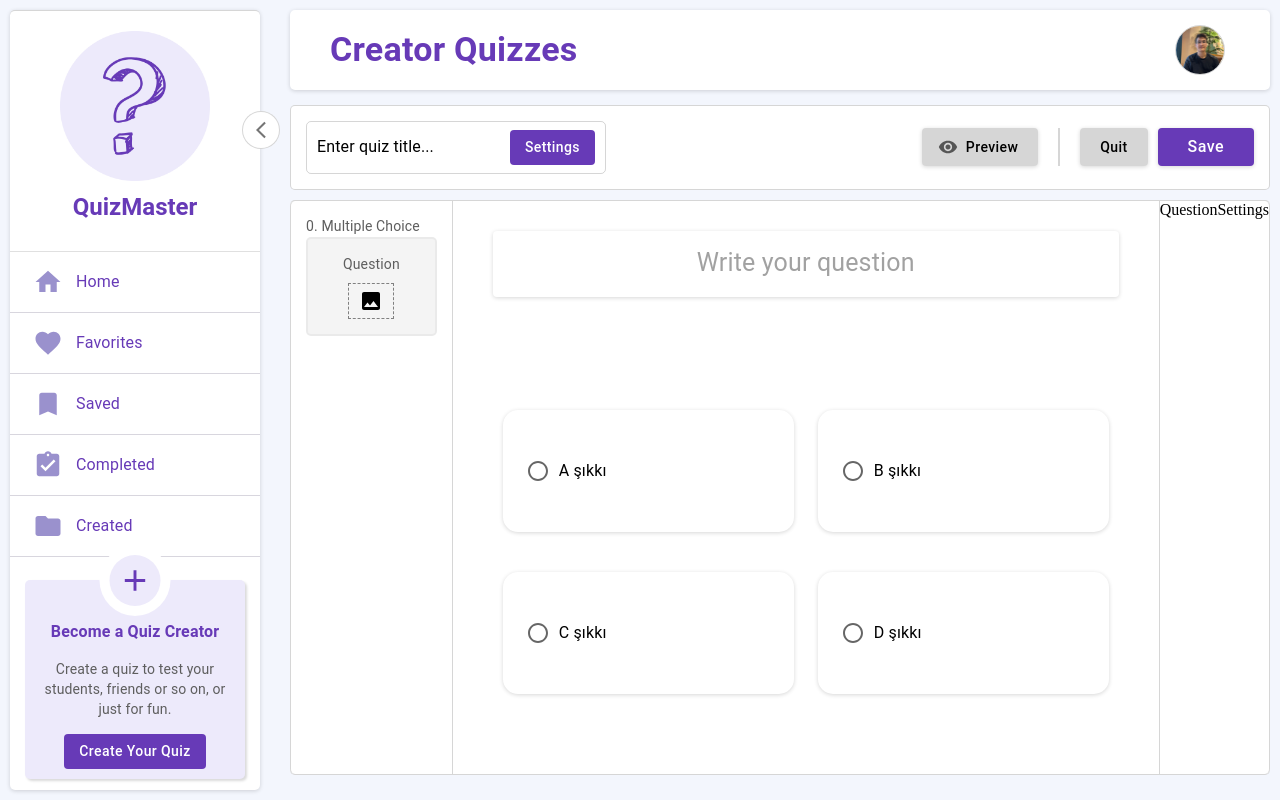
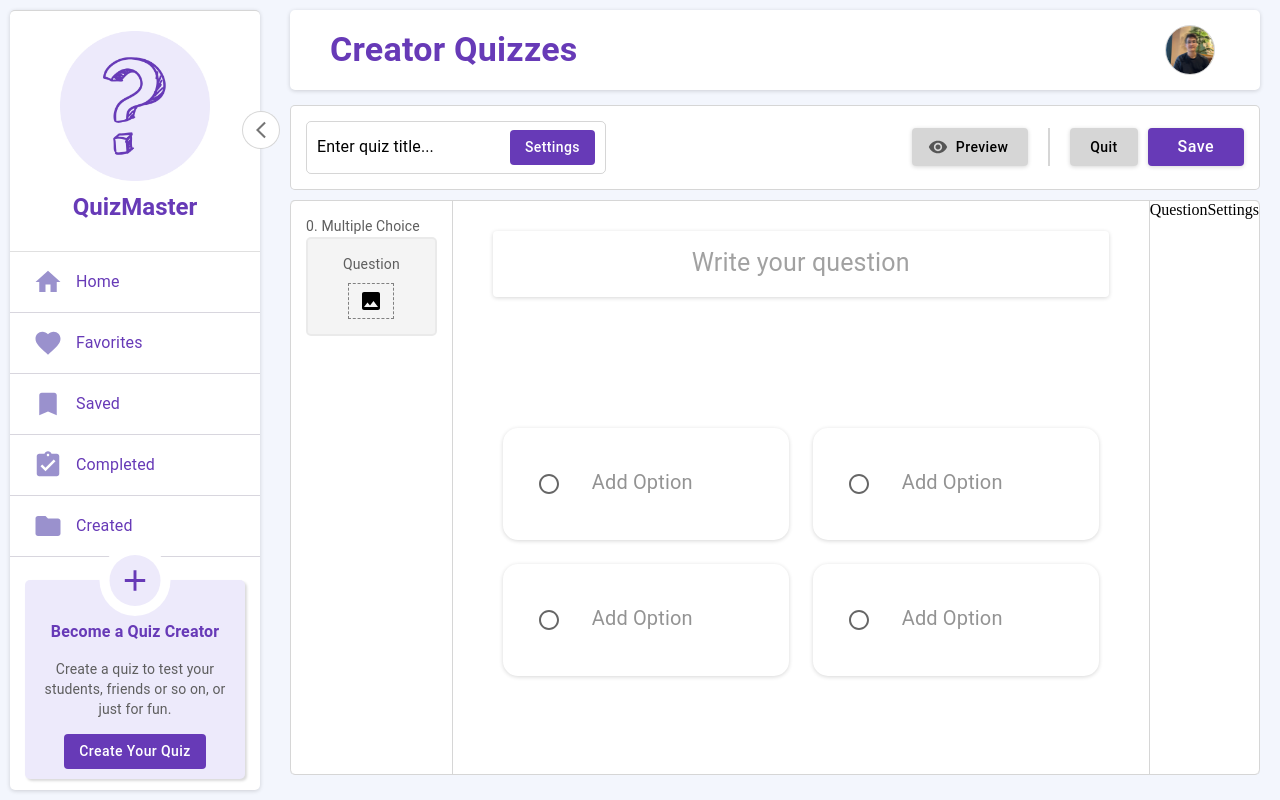
Before and after one commit to GoktugSulun/QuizMaster, a React (Vite) app in the folder frontend/: page /creator/1 in a window 1280 px wide. Built offline with nearby package versions, Linux system fonts and the light colour scheme; sample sign-in values are in the browser's storage.

Commit message:
Manage states for options and questions

```diff
--- a/frontend/src/Components/Question/MultipleChoice.tsx
+++ b/frontend/src/Components/Question/MultipleChoice.tsx
@@ -62,7 +62,6 @@ const MultipleChoice = (props: MultipleChoiceProps) => {
                 $color={color}
                 $fontWeight={fontWeight}
                 cursor={cursor}
-                $readOnly={readOnly}
               >
                 <FormControlLabel
                   value={option.id}
--- a/frontend/src/Components/Question/Style/Question.style.ts
+++ b/frontend/src/Components/Question/Style/Question.style.ts
@@ -18,23 +18,31 @@ type OptionBoxProps = {
    $bgColor: string;
    $color: string;
    $fontWeight: string;
-   $readOnly: boolean;
-   cursor: string;
+   cursor?: string;
+   size?: "small" | "medium" | "large"
 }
 
-export const OptionBox = styled(Box, { shouldForwardProp })<OptionBoxProps>(({ theme, ...props }) => ({
+const optionBoxSizeMap = {
+   small: "25px",
+   medium: "40px 25px",
+   large: "60px 30px"
+}
+
+export const OptionBox = styled(Box, { shouldForwardProp })<OptionBoxProps>(({ theme, size="medium", ...props }) => ({
    background: props.$bgColor,
    width: '100%',
-   padding: '40px 25px',
+   padding: optionBoxSizeMap[size],
    borderRadius: 15,
    boxShadow: 'rgba(0, 0, 0, 0.16) 0px 1px 4px',
-   '& .MuiTypography-root': {
+   '& .MuiTypography-root, & .MuiOutlinedInput-input': {
       color: props.$color,
       fontWeight: props.$fontWeight,
-      cursor: props.$readOnly ? 'initial' : 'cursor',
+   },
+   '& .MuiTypography-root': {
+      cursor: props.cursor || 'initial',
    },
    '& .MuiRadio-root': {
-      cursor: props.$readOnly ? 'initial' : 'cursor',
+      cursor: props.cursor || 'initial',
       '&.Mui-checked': {
          color: props.$color
       }
--- a/frontend/src/Core/Components/Fallback.tsx
+++ b/frontend/src/Core/Components/Fallback.tsx
@@ -5,7 +5,7 @@ import { ComponentProps } from 'react'
 const Fallback = (props: ComponentProps<typeof Loading>) => {
   return (
     <FullSizeLoadingWrapper>
-        <Loading {...props} />
+      <Loading {...props} />
     </FullSizeLoadingWrapper>
   )
 }
--- a/frontend/src/Core/Layout/Layout.ts
+++ b/frontend/src/Core/Layout/Layout.ts
@@ -11,13 +11,13 @@ export const FullSizeLoadingWrapper = styled('div')({
 
 export const MainWrapper = styled('div')({
    display: 'flex',
-   padding: 10,
+   padding: '10px 20px 10px 10px',
    gap: 30
 });
 
 export const PageWrapper = styled('div')({
    flex: 1,
-   padding: '30px 15px'
+   padding: '30px 15px',
 });
 
 export const ContentWrapper = styled('div')({
--- a/frontend/src/Core/Routes/ProtectedRoute.tsx
+++ b/frontend/src/Core/Routes/ProtectedRoute.tsx
@@ -1,6 +1,6 @@
 import { Suspense } from 'react';
 import { Navigate, Outlet } from 'react-router-dom';
-import { Fallback } from '../Components';
+import { Fallback, Loading } from '../Components';
 import { Header } from '@/Components/Header';
 import { Sidebar } from '@/Components/Sidebar';
 import { ContentWrapper, MainWrapper } from '../Layout';
@@ -36,7 +36,7 @@ const ProtectedRoute = (props: ProtectedRouteProps) => {
       <Sidebar />
       <ContentWrapper>
         <Header is404={is404} />
-        <Suspense fallback={<Fallback size={80} />}>
+        <Suspense fallback={<Loading size={80} />}>
           <Outlet />
         </Suspense>
       </ContentWrapper>
--- a/frontend/src/Pages/Creator/Components/Question/Components/MultipleChoice.tsx
+++ b/frontend/src/Pages/Creator/Components/Question/Components/MultipleChoice.tsx
@@ -1,43 +1,85 @@
 import * as QuestionStyle from "@/Components/Question/Style/Question.style";
-import { type Option } from "@/Pages/Quiz/Models/Quiz.model";
-import { FormControlLabel, Grid, Radio } from "@mui/material";
+import { useAppSelector } from "@/Core/Hooks";
+import { TextInput } from "@/Core/Inputs";
+import { type OptionType } from "@/Pages/Creator/Model/Creator.model";
+import { Grid, Radio, alpha, useTheme } from "@mui/material";
+import { useFormContext, useWatch } from "react-hook-form";
 
-type MultipleChoiceProps = {
-   options: Option[]
-}
+const MultipleChoice = () => {
+   const theme = useTheme();
+   const form = useFormContext();
+   const { index } = useAppSelector((state) => state.Creator.activeSlide);
 
-const MultipleChoice = (props: MultipleChoiceProps) => {
-   const { options } = props;
+   const options: OptionType[] = useWatch({ control: form.control, name: `questions.${index}.options` });
+
+   const setCorrectOption = (optionIndex: number) => {
+      const newOptionValues = options.map((option, index) => ({ ...option, isCorrect: index === optionIndex ? !option.isCorrect : false }));
+      form.setValue(`questions.${index}.options`, newOptionValues);
+   };
 
    return (
       <Grid
          container
-         rowSpacing={{ xs: 2, md: 5 }}
-         columnSpacing={3}
+         spacing={3}
       >
          {
-            options.map((option) => (
+            options.map((option, optionIndex) => {
+               const isCorrect = option.isCorrect;
+               const isAnyOneSelect = options.some((option) => option.isCorrect);
+               const bgColor = (() => {
+                  if (!isAnyOneSelect) { return 'initial'; }
+                  if (isCorrect) { return alpha(theme.palette.success.light, 0.3); }
+                  return alpha(theme.palette.error.light, 0.3);
+               })();
+               const color = (() => {
+                  if (!isAnyOneSelect) { return 'initial'; }
+                  if (isCorrect) { return alpha(theme.palette.success.main, 1); }
+                  return alpha(theme.palette.error.main, 1);
+               })();
+               const fontWeight = !isAnyOneSelect ? 'initial' : 'bold';
+               console.log(fontWeight, ' fon');
+               console.log(isAnyOneSelect, ' isAnyOneSelected');
+
+
+               return (
                   <Grid
-                  key={option.id}
+                     key={optionIndex}
                      item
                      xs={12}
                      lg={6}
                   >
-                  <QuestionStyle.OptionBox>
-                     <FormControlLabel
-                        value={option.id}
-                        label={option.name}
-                        control={
+                     <QuestionStyle.OptionBox
+                        $bgColor={bgColor}
+                        $color={color}
+                        $fontWeight={fontWeight}
+                        display="flex"
+                        alignItems="center"
+                        cursor="pointer"
+                        gap={1}
+                        size="small"
+                        height="100%"
+                     >
                         <Radio
-                           checked={false}
-                           {...('onClick' in props ? { onClick: () => props.onClick(option) } : {})}
-                           value={option.id}
+                           checked={option.isCorrect}
+                           value={option.isCorrect}
+                           onClick={() => setCorrectOption(optionIndex)}
                         />
-                        }
+                        <TextInput
+                           fullWidth
+                           control={form.control}
+                           name={`questions.${index}.options.${optionIndex}.name`}
+                           placeholder="Add Option"
+                           multiline
+                           shrink
+                           inputProps={{ maxLength: 75, style: { fontSize: 20, lineHeight: 1.3 } }}
+                           sx={{
+                              '& .MuiOutlinedInput-notchedOutline': { border: "none" }
+                           }}
                         />
                      </QuestionStyle.OptionBox>
                   </Grid>
-            ))
+               )
+            })
          }
       </Grid>
    )
--- a/frontend/src/Pages/Creator/Components/Question/Components/Options.tsx
+++ b/frontend/src/Pages/Creator/Components/Question/Components/Options.tsx
@@ -2,6 +2,7 @@ import { Stack } from "@mui/material"
 import MultipleChoice from "./MultipleChoice"
 
 const Options = () => {
+
   return (
     <Stack
       flex={1}
@@ -9,14 +10,7 @@ const Options = () => {
       justifyContent="center"
       padding="0 50px"
     >
-      <MultipleChoice
-        options={[
-          { id: 1, name: 'A şıkkı', isCorrect: true },
-          { id: 2, name: 'B şıkkı', isCorrect: false },
-          { id: 3, name: 'C şıkkı', isCorrect: false },
-          { id: 4, name: 'D şıkkı', isCorrect: false },
-        ]}
-      />
+      <MultipleChoice />
     </Stack>
   )
 }
--- a/frontend/src/Pages/Creator/Creator.tsx
+++ b/frontend/src/Pages/Creator/Creator.tsx
@@ -4,7 +4,7 @@ import { QuestionSettings } from './Components/QuestionSettings';
 import { Slides } from './Components/Slides';
 import * as S from './Style/Creator.style';
 import { CreatorHeader } from './Components/CreatorHeader';
-import { FormProvider, useForm } from 'react-hook-form';
+import { FormProvider, useForm, useWatch } from 'react-hook-form';
 import { type QuestionType } from './Model/Creator.model';
 
 type DefaultValuesType = {
@@ -24,6 +24,10 @@ const defaultValues: DefaultValuesType = (
 const CreateQuiz = () => {
   const theme = useTheme();
   const form = useForm({ defaultValues });
+
+  const formValues = useWatch({ control: form.control });
+  console.log(formValues, ' formValues');
+
 
   return (
     <FormProvider {...form}>
--- a/frontend/src/Pages/Creator/Model/Creator.model.ts
+++ b/frontend/src/Pages/Creator/Model/Creator.model.ts
@@ -1,5 +1,5 @@
 
-type OptionType = {
+export type OptionType = {
    id?: string;
    name: string;
    isCorrect: boolean;
--- a/frontend/src/main.css
+++ b/frontend/src/main.css
@@ -3,15 +3,16 @@
   padding: 0;
   box-sizing: border-box;
   ::-webkit-scrollbar {
-    width: 0;
+    width: 10px;
+    height: 5px;
   }
-  /* ::-webkit-scrollbar-track {
+  ::-webkit-scrollbar-track {
     background: #F3F6FD;
   }
   ::-webkit-scrollbar-thumb {
-    background: #ae60f8;
+    background: rgba(129, 117, 192, 0.8);
     border-radius: 10px;
-  } */
+  }
 }
 
 body {
```
Lines whose indentation alone changed are shown as unchanged.
